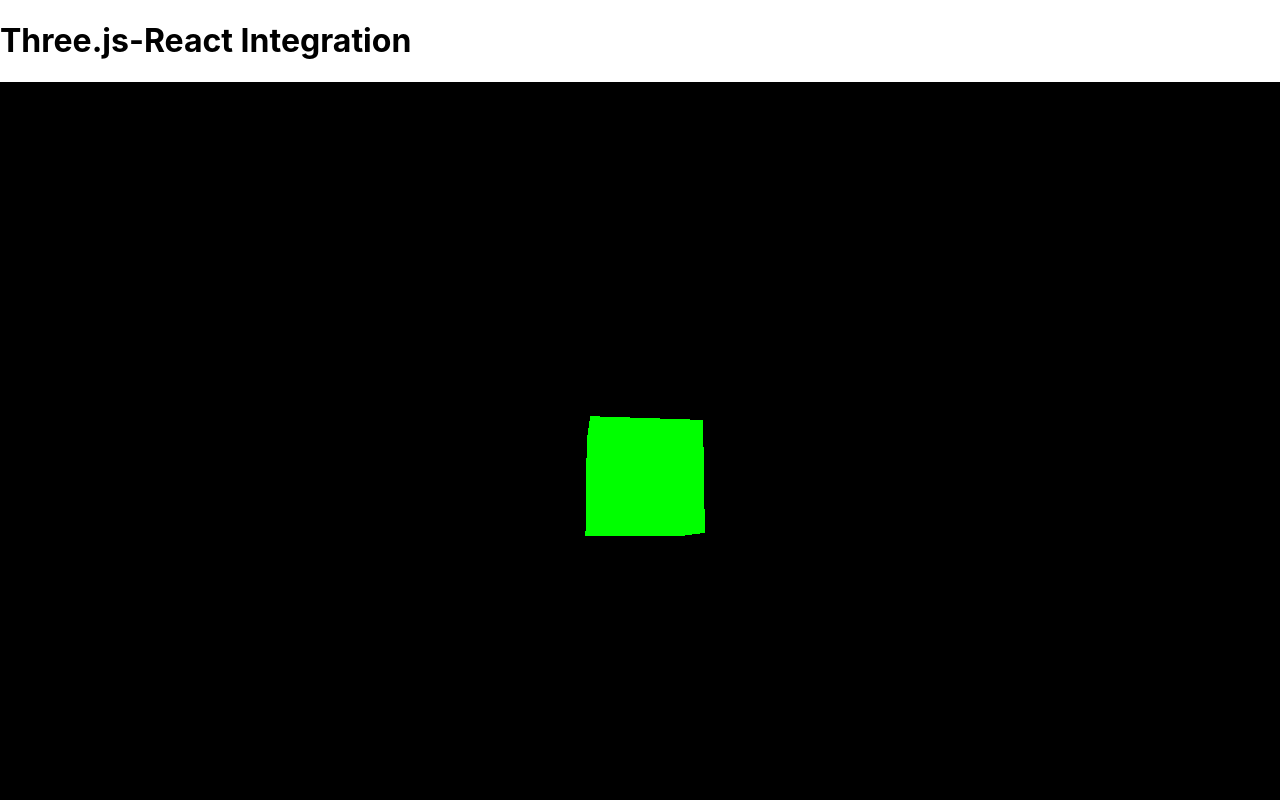
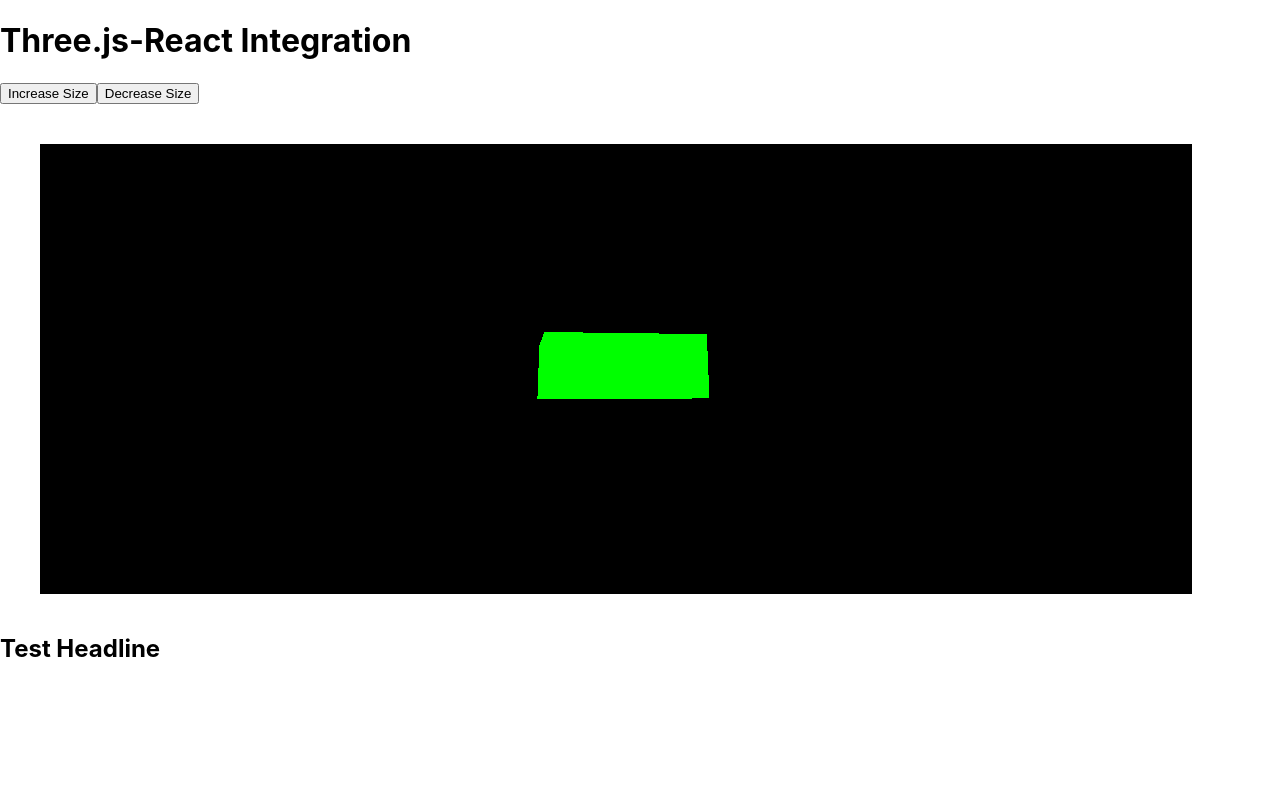
Before and after one commit to rohanbhatia96/threejs-react-integration, a React (Create React App) app: page / in a window 1280 px wide. Shown: the top 800 px of the page. Built offline with nearby package versions, Linux system fonts and the light colour scheme.

Commit message:
Modified scene dimensions and ddded controls

```diff
--- a/src/ThreeCube.js
+++ b/src/ThreeCube.js
@@ -3,17 +3,18 @@ import * as THREE from "three";
 
 const ThreeCube = () => {
   const cubeRef = useRef(null);
+  const controls = useRef(null);
   useEffect(() => {
     var scene = new THREE.Scene();
     var camera = new THREE.PerspectiveCamera(
       75,
-      window.innerWidth / window.innerHeight,
+      cubeRef.current.clientWidth / cubeRef.current.clientWidth,
       0.1,
       1000
     );
 
     var renderer = new THREE.WebGLRenderer();
-    renderer.setSize(window.innerWidth, window.innerHeight);
+    renderer.setSize(cubeRef.current.clientWidth, cubeRef.current.clientHeight);
     cubeRef.current.appendChild(renderer.domElement);
 
     var geometry = new THREE.BoxGeometry();
@@ -33,11 +34,30 @@ const ThreeCube = () => {
     };
 
     animate();
+
+    var increaseCubeSize = (incrementValue) => {
+      cube.scale.x += incrementValue;
+      cube.scale.y += incrementValue;
+      cube.scale.z += incrementValue;
+    };
+
+    var decreaseCubeSize = (decrementValue) => {
+      cube.scale.x -= decrementValue;
+      cube.scale.y -= decrementValue;
+      cube.scale.z -= decrementValue;
+    };
+
+    controls.current = { increaseCubeSize, decreaseCubeSize };
   }, []);
 
   return (
     <>
-      <div ref={cubeRef}></div>
+      <button onClick={()=>{controls.current.increaseCubeSize(1)}}>Increase Size</button>
+      <button onClick={()=>{controls.current.decreaseCubeSize(1)}}>Decrease Size</button>
+      <div
+        ref={cubeRef}
+        style={{ width: "90%", height: "450px", margin: "40px" }}
+      ></div>
     </>
   );
 };
```
